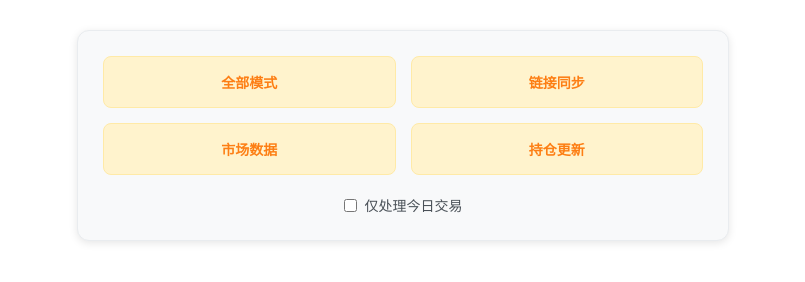
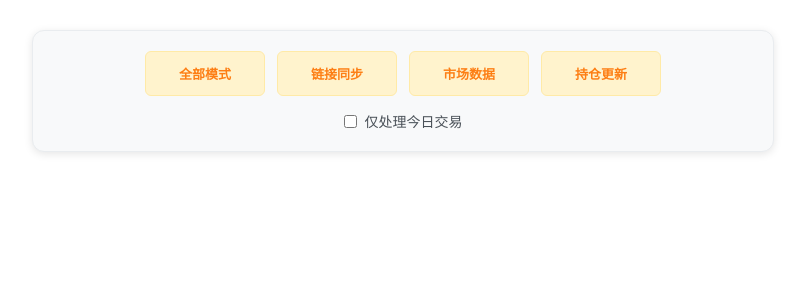
Before and after one commit to YiZhiYuanYuan-qyy/fund_sync, a plain HTML site: page public/index.html in a window 1280 px wide. Shown: the whole page, without its empty margins (247-1052 px from the left). Drawn offline with Linux system fonts and the light colour scheme.

Commit message:
优化布局：四个按钮排成一排，减少整体高度

```diff
--- a/public/index.html
+++ b/public/index.html
@@ -18,28 +18,30 @@
             background: #f8f9fa;
             border: 1px solid #e9ecef;
             border-radius: 12px;
-            padding: 25px;
+            padding: 20px;
             box-shadow: 0 2px 8px rgba(0, 0, 0, 0.1);
-            max-width: 600px;
+            max-width: 700px;
             margin: 0 auto;
         }
         .button-grid {
-            display: grid;
-            grid-template-columns: repeat(2, 1fr);
-            gap: 15px;
-            margin-bottom: 20px;
+            display: flex;
+            gap: 12px;
+            margin-bottom: 15px;
+            justify-content: center;
         }
         .mode-button {
-            padding: 15px 10px;
+            padding: 12px 8px;
             background: #fff3cd;
             color: #fd7e14;
             border: 1px solid #ffeaa7;
-            border-radius: 8px;
-            font-size: 14px;
+            border-radius: 6px;
+            font-size: 13px;
             font-weight: 600;
             cursor: pointer;
             transition: all 0.2s;
             text-align: center;
+            flex: 1;
+            max-width: 120px;
         }
         .mode-button:hover {
             background: #ffeaa7;
@@ -54,7 +56,7 @@
             align-items: center;
             justify-content: center;
             gap: 8px;
-            margin-top: 15px;
+            margin-top: 12px;
         }
         .checkbox-group input[type="checkbox"] {
             width: auto;
```
